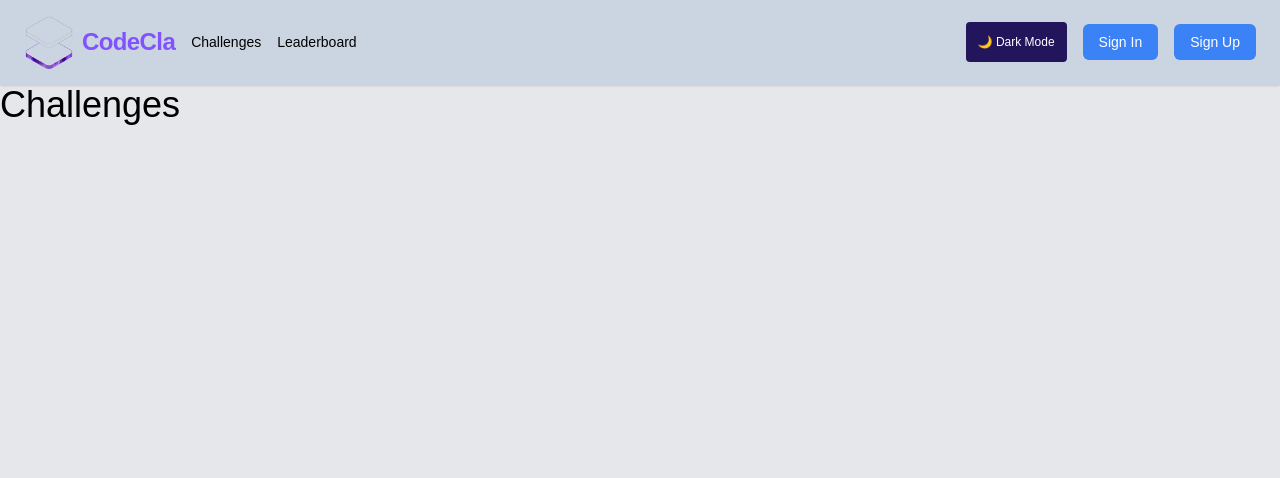
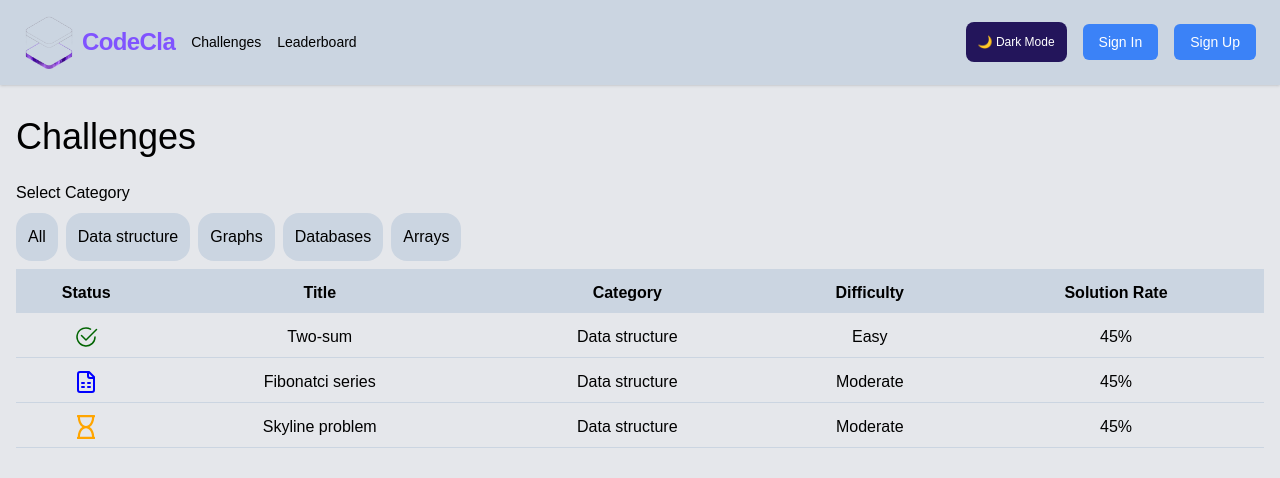
Before and after one commit to Noelle2412/coders_application, a React (Vite) app: page / in a window 1280 px wide. Shown: the top 478 px of the page. Built offline with nearby package versions, Linux system fonts and the light colour scheme; a web font is replaced by a local one.

Commit message:
Added Categories List and Challenges List

```diff
--- a/package.json
+++ b/package.json
@@ -22,6 +22,7 @@
     "react": "^19.3.1",
     "react-dom": "^19.3.1",
     "react-hook-form": "^7.90.0",
+    "react-icons": "^5.7.0",
     "react-redux": "^9.3.0",
     "react-router-dom": "^7.18.4",
     "zod": "^4.6.7"
--- /dev/null
+++ b/src/components/CategoriesList.jsx
@@ -0,0 +1,23 @@
+import React from "react";
+
+const categories = ["Data structure", "Graphs", "Databases", "Arrays"];
+
+const CategoriesList = () => {
+  return (
+    <div className="flex flex-row gap-2">
+      <button
+        className="bg-navbar p-3 rounded-2xl"
+        key="All"
+        onClick={() => {}}>
+        All
+      </button>
+      {categories.map((category) => (
+        <button className="bg-navbar p-3 rounded-2xl" key={category}>
+          {category}
+        </button>
+      ))}
+    </div>
+  );
+};
+
+export default CategoriesList;
--- /dev/null
+++ b/src/components/ChallengesList.jsx
@@ -0,0 +1,146 @@
+import { BsCheck2Circle } from "react-icons/bs";
+import { LuFileSpreadsheet } from "react-icons/lu";
+import { FaRegHourglass } from "react-icons/fa";
+import { IconContext } from "react-icons/lib";
+import { useState } from "react";
+
+const challenges = [
+  {
+    id: 145,
+    title: "Two-sum",
+    description: "...", // Not used here
+    category: "Data structure",
+    Difficulty: "Easy",
+    status: "Completed",
+    solutionRate: "45%",
+    maintainer: "Goerge Harvy", // Not used here
+  },
+  {
+    id: 146,
+    title: "Fibonatci series",
+    description: "...", // Not used here
+    category: "Data structure",
+    Difficulty: "Moderate",
+    status: "Attempted",
+    solutionRate: "45%",
+    maintainer: "Goerge Harvy", // Not used here
+  },
+  {
+    id: 147,
+    title: "Skyline problem",
+    description: "...", // Not used here
+    category: "Data structure",
+    Difficulty: "Moderate",
+    status: "Pending",
+    solutionRate: "45%",
+    maintainer: "Goerge Harvy", // Not used here
+  },
+];
+
+function Tooltip({ text, children }) {
+  const [visible, setVisible] = useState(false);
+  return (
+    <span
+      className="relative flex items-center"
+      onMouseEnter={() => setVisible(true)}
+      onMouseLeave={() => setVisible(false)}
+      onFocus={() => setVisible(true)}
+      onBlur={() => setVisible(false)}>
+      {children}
+
+      {visible && (
+        <span className="absolute z-10 -left-2 bottom-2 p-1 border border-gray-400 rounded-md bg-gray-700 text-white text-xs ">
+          {text}{" "}
+        </span>
+      )}
+    </span>
+  );
+}
+
+const ChallengesList = () => {
+  return (
+    <table className="text-center">
+      <thead className="bg-navbar">
+        <tr className="font-bold" key="Header">
+          <td className="pt-3 pb-2" key="Status Header">
+            Status
+          </td>
+          <td className="pt-3 pb-2" key="Title Header">
+            Title
+          </td>
+          <td className="pt-3 pb-2" key="Category Header">
+            Category
+          </td>
+          <td className="pt-3 pb-2" key="Difficulty Header">
+            Difficulty
+          </td>
+          <td className="pt-3 pb-2" key="Solution Header">
+            Solution Rate
+          </td>
+        </tr>
+      </thead>
+      <tbody>
+        {challenges.map((challenge) => {
+          return (
+            <tr className="border-b border-navbar" key={challenge.id}>
+              <td
+                className="pt-3 pb-2 flex justify-center"
+                key={challenge.id + ": Status"}>
+                <Tooltip text={challenge.status}>
+                  {challenge.status === "Completed" ? (
+                    <IconContext.Provider
+                      value={{
+                        style: {
+                          verticalAlign: "middle",
+                          color: "darkgreen",
+                          fontSize: "1.5rem",
+                        },
+                      }}>
+                      <BsCheck2Circle />
+                    </IconContext.Provider>
+                  ) : challenge.status === "Attempted" ? (
+                    <IconContext.Provider
+                      value={{
+                        style: {
+                          verticalAlign: "middle",
+                          color: "blue",
+                          fontSize: "1.5rem",
+                        },
+                      }}>
+                      <LuFileSpreadsheet />
+                    </IconContext.Provider>
+                  ) : (
+                    <IconContext.Provider
+                      value={{
+                        style: {
+                          verticalAlign: "middle",
+                          color: "orange",
+                          fontSize: "1.5rem",
+                        },
+                      }}>
+                      <FaRegHourglass />
+                    </IconContext.Provider>
+                  )}
+                </Tooltip>
+              </td>
+              <td className="pt-3 pb-2" key={challenge.id + ": Title"}>
+                {challenge.title}
+              </td>
+              <td className="pt-3 pb-2" key={challenge.id + ": Category"}>
+                {challenge.category}
+              </td>
+              <td className="pt-3 pb-2" key={challenge.id + ": Difficulty"}>
+                {challenge.Difficulty}
+              </td>
+              <td className="pt-3 pb-2" key={challenge.id + ": Solution Rate"}>
+                {challenge.solutionRate}
+              </td>
+            </tr>
+          );
+        })}
+      </tbody>
+    </table>
+  );
+};
+
+export default ChallengesList;
--- a/src/components/NavBar.jsx
+++ b/src/components/NavBar.jsx
@@ -34,7 +34,7 @@ const Navbar = () => {
       <nav className="flex gap-4">
         <button
           onClick={toggleTheme}
-          className="px-3 py-3 text-xs rounded bg-coding text-white cursor-pointer">
+          className="px-3 py-3 text-xs rounded-lg bg-coding text-white cursor-pointer">
           {isDark ? "☀️ Light Mode" : "🌙 Dark Mode"}
         </button>
 
--- a/src/pages/Home/page.jsx
+++ b/src/pages/Home/page.jsx
@@ -1,12 +1,17 @@
 import { Link } from "react-router-dom";
 import { useAuth } from "../../hooks/hooks";
+import CategoriesList from "../../components/CategoriesList";
+import ChallengesList from "../../components/ChallengesList";
 
 const Homepage = () => {
   const { user, isAuthenticated, signout } = useAuth();
 
   return (
-    <div>
-      <h1 className="text-4xl">Challenges</h1>
+    <div className="flex flex-col gap-2 p-4">
+      <h1 className="text-4xl py-4">Challenges</h1>
+      <p> Select Category </p>
+      <CategoriesList />
+      <ChallengesList />
     </div>
   );
 };
```
Also changed, not shown: 1 other file (tests, documents, lock files or other folders).
